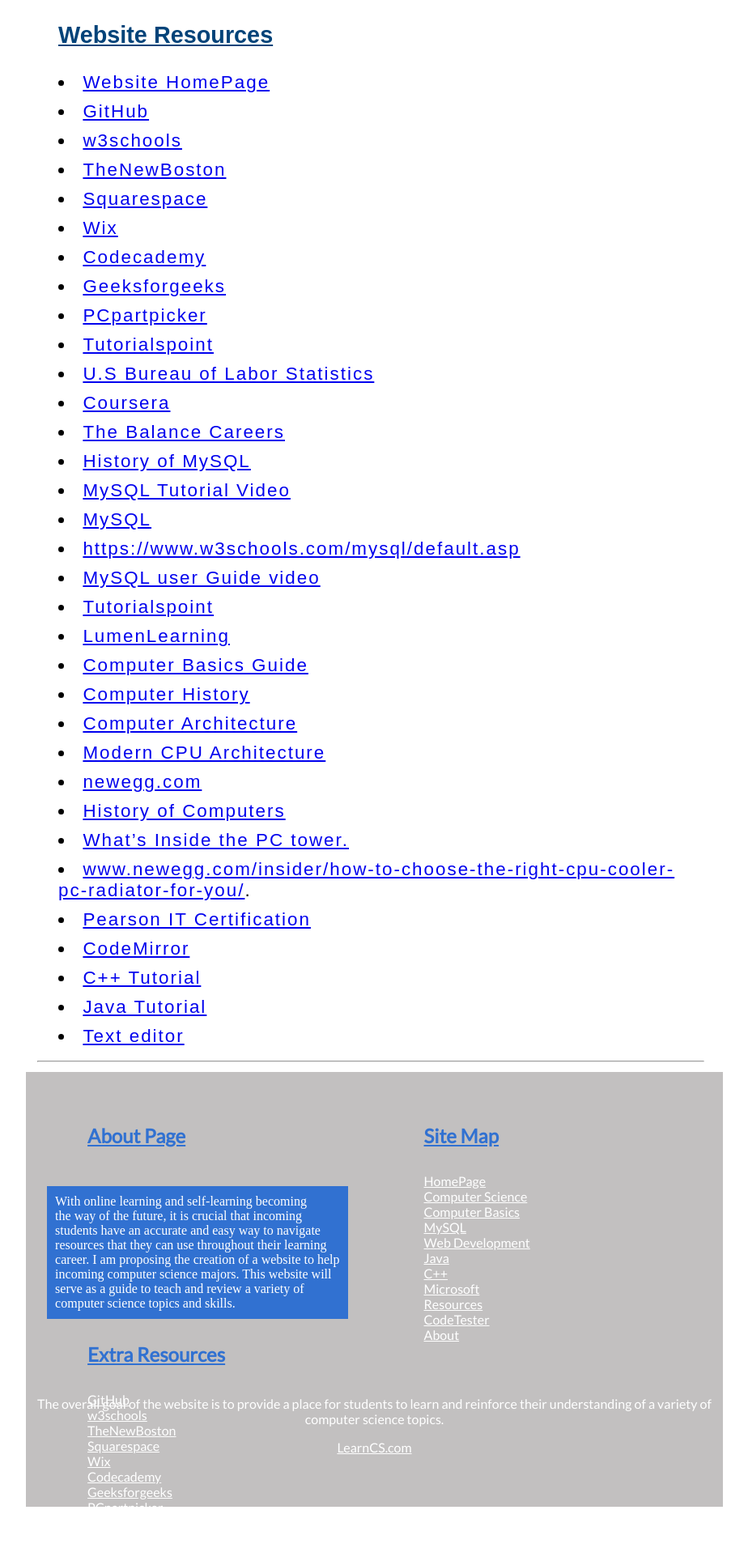
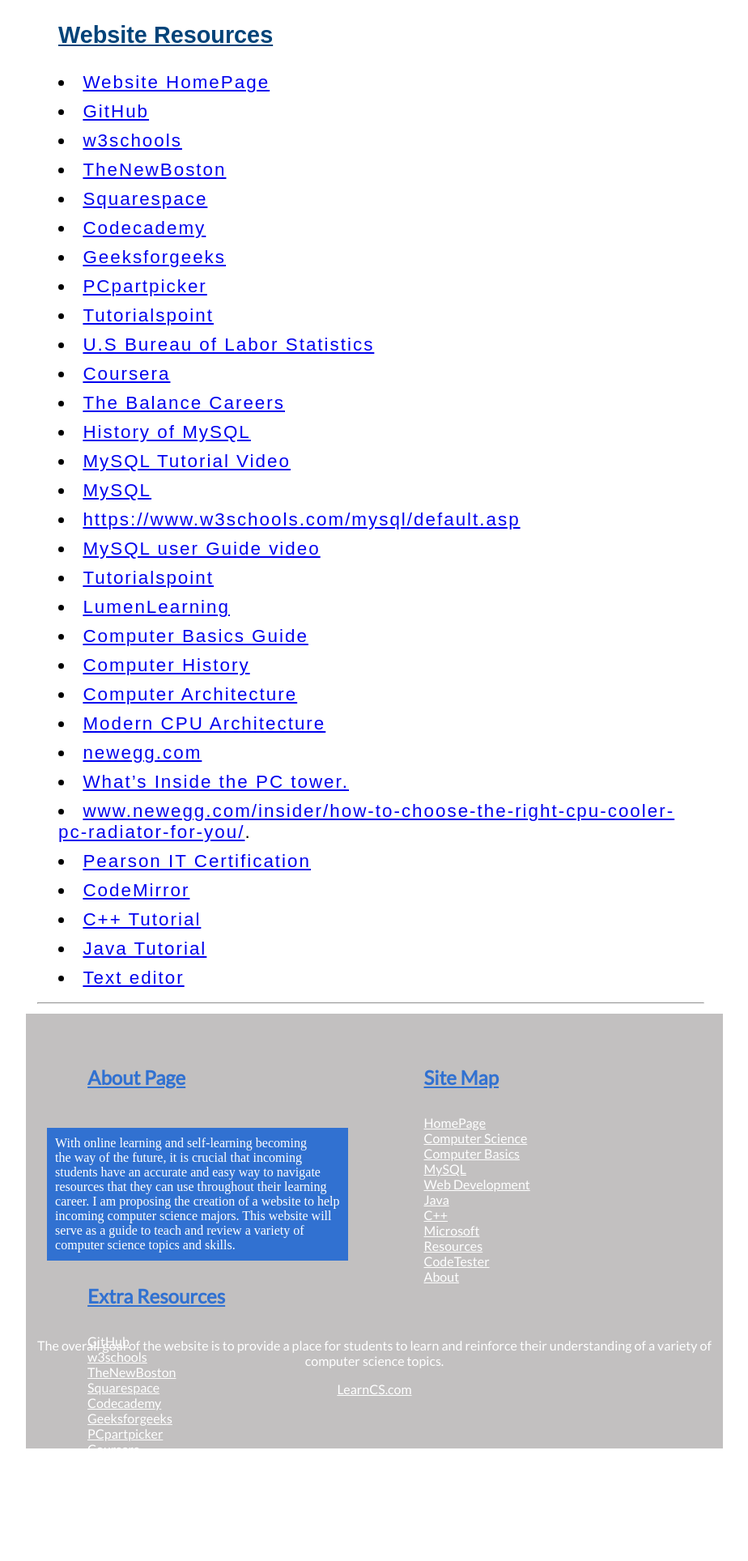
Before and after one commit to MichaelBalsam/CISC-4900-Project, a plain HTML site: page Resources.html in a window 1280 px wide. Shown: the part 98-2026 px from the top of the page at 81% size, without its empty margins (150-1074 px from the left). After the commit the page ends 1935 px from the top, so only its background shows below. Drawn offline with Linux system fonts and the light colour scheme.

Commit message:
eighthcommit

```diff
--- a/Resources.html
+++ b/Resources.html
@@ -67,7 +67,6 @@
           <li><a href="https://www.w3schools.com/">w3schools</a>  </li>
           <li><a href="https://www.youtube.com/user/thenewboston">TheNewBoston</a>  </li>
           <li><a href="https://www.squarespace.com/">Squarespace</a>  </li>
-          <li><a href="Whttps://www.wix.com/">Wix</a>  </li>
           <li><a href="https://www.codecademy.com/">Codecademy</a>  </li>
           <li><a href="https://www.geeksforgeeks.org/">Geeksforgeeks</a>  </li>
           <li><a href="https://pcpartpicker.com/">PCpartpicker</a>  </li>
@@ -87,7 +86,6 @@
           <li><a href="https://www.geeksforgeeks.org/introduction-of-control-unit-and-its-design/">Computer Architecture</a></li>
           <li><a href="https://www.youtube.com/watch?v=vgPFzblBh7w">Modern CPU Architecture</a></li>
           <li><a href="https://www.newegg.com/">newegg.com</a></li>
-          <li><a href="https://www.youtube.com/embed/OSQld7xVMn0">History of Computers</a></li>
           <li><a href="https://www.youtube.com/embed/HB4I2CgkcCo">What’s Inside the PC tower.</a></li>
           <li><a href="https://www.newegg.com/insider/how-to-choose-the-right-cpu-cooler-pc-radiator-for-you/">www.newegg.com/insider/how-to-choose-the-right-cpu-cooler-pc-radiator-for-you/</a>.</li>
           <li><a href="https://www.pearsonitcertification.com/articles/article.aspx?p=1681059#:~:text=The%20ports%20are%20associated%20with,and%20RG%2D6%20coaxial%20ports.">Pearson IT Certification </a></li>
@@ -137,7 +135,6 @@
                 <a href="https://www.w3schools.com/">w3schools</a>
                 <a href="https://www.youtube.com/user/thenewboston">TheNewBoston</a>
                 <a href="https://www.squarespace.com/">Squarespace</a>
-                <a href="https://www.wix.com/">Wix</a>
                 <a href="https://www.codecademy.com/">Codecademy</a>
                 <a href="https://www.geeksforgeeks.org/">Geeksforgeeks</a>
                 <a href="https://pcpartpicker.com/">PCpartpicker</a>
```
Also changed, not shown: C++.html (+0 -1 lines), Computer Basics.html (+0 -2 lines), Computer Science.html (+0 -1 lines), Java.html (+0 -1 lines), Microsoft.html (+0 -1 lines), MySQL.html (+0 -1 lines), Web Development.html (+0 -1 lines).
